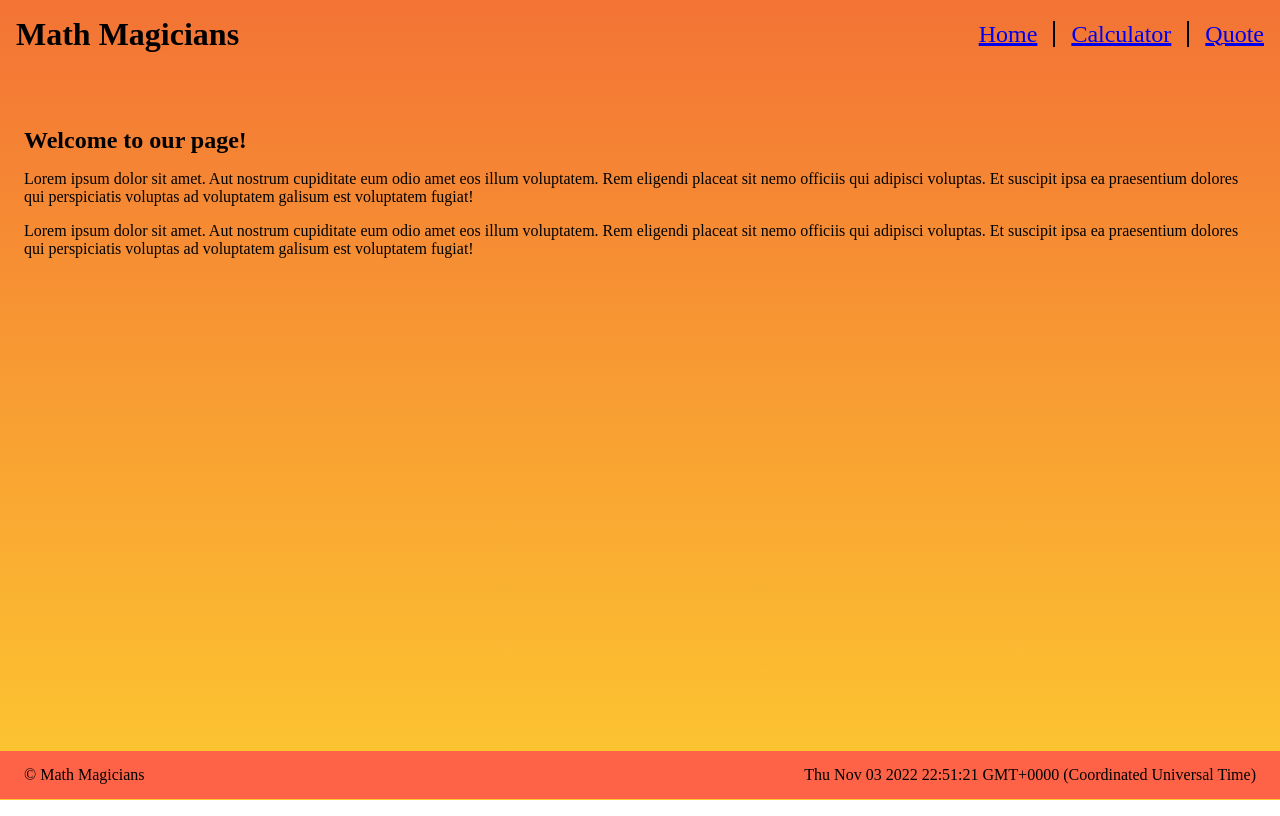
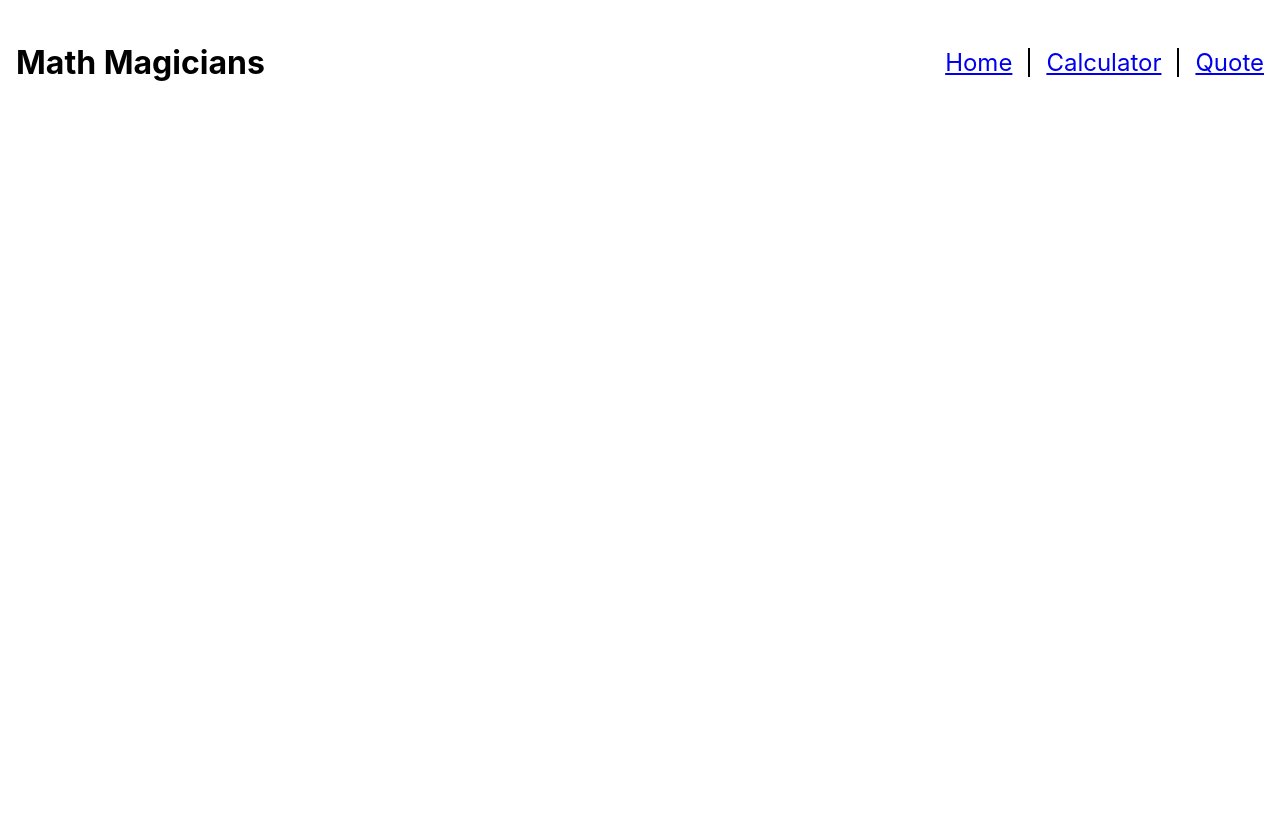
Before and after one commit to svitalis123/math-magicians, a React (Create React App) app: page / in a window 1280 px wide. Built offline with nearby package versions, Linux system fonts and the light colour scheme.

Commit message:
Reverted

```diff
--- a/src/App.css
+++ b/src/App.css
@@ -3,7 +3,4 @@
   margin: 0.00000000001%;
   width: 100%;
   height: 100vh;
-  overflow-y: hidden;
-  background: #fdc830;  /* fallback for old browsers */
-  background: linear-gradient(to bottom, #f37335, #fdc830); /* W3C, IE 10+/ Edge, Firefox 16+, Chrome 26+, Opera 12+, Safari 7+ */
 }
--- a/src/App.js
+++ b/src/App.js
@@ -3,9 +3,6 @@ import './App.css';
 import { BrowserRouter, Routes, Route } from 'react-router-dom';
 import Calculator from './components/Calculator';
 import Header from './components/Header';
-import Home from './components/Home';
-import Quote from './components/Quote';
-import Footer from './components/Footer';
 
 class App extends React.Component {
   constructor(props) {
@@ -19,12 +16,9 @@ class App extends React.Component {
         <BrowserRouter>
           <Header />
           <Routes>
-            <Route path="/" element={<Home />} />
             <Route path="/calculator" element={<Calculator />} />
-            <Route path="/quote" element={<Quote />} />
           </Routes>
         </BrowserRouter>
-        <Footer />
       </div>
     );
   }
--- a/src/components/Calculator.css
+++ b/src/components/Calculator.css
@@ -2,18 +2,10 @@
   width: 100%;
   height: 100%;
   display: flex;
-  padding: 1.5rem;
-  justify-content: space-between;
-}
-
-.container > h3 {
-  flex: 0.4;
-  padding-top: 3.5rem;
-  font-size: x-large;
+  align-items: center;
 }
 
 .wrapper {
-  flex: 0.6;
   width: 60%;
   height: 79%;
   margin: auto;
@@ -57,7 +49,7 @@
 #zero {
   grid-column-start: 1;
   grid-column-end: 3;
-  height: 9.1vh;
+  height: 9.9vh;
 }
 
 .operations {
--- a/src/components/Calculator.js
+++ b/src/components/Calculator.js
@@ -16,7 +16,6 @@ const Calculator = () => {
   };
   return (
     <div className="container">
-      <h3>Lets do some math!</h3>
       <div className="wrapper">
         <div className="wrapper_top">
           <p className="output" onChange={handleUpdate}>
--- a/src/components/Footer.js
+++ /dev/null
@@ -1,27 +0,0 @@
-import React from 'react';
-
-const Footer = () => {
-  const foter = {
-    position: 'absolute',
-    bottom: '0.1%',
-    display: 'flex',
-    padding: '1.5rem',
-    height: '3rem',
-    backgroundColor: 'tomato',
-    justifyContent: 'space-between',
-    alignItems: 'center',
-    width: '100%',
-  };
-  return (
-    <footer style={foter}>
-      <p>
-        &copy; Math Magicians
-      </p>
-      <p>
-        {Date()}
-      </p>
-    </footer>
-  );
-};
-
-export default Footer;
--- a/src/components/Header.js
+++ b/src/components/Header.js
@@ -1,5 +1,4 @@
 import React from 'react';
-import { Link } from 'react-router-dom';
 
 const Header = () => {
   const contaner = {
@@ -28,9 +27,9 @@ const Header = () => {
     <header style={contaner}>
       <h2 style={h2}>Math Magicians</h2>
       <nav style={nav}>
-        <Link to="/"><a href="javascrpt;void()" style={a}>Home</a></Link>
-        <Link to="calculator"><a href="javascrpt;void()" style={a}>Calculator</a></Link>
-        <Link to="quote"><a href="javascrpt;void()" style={a1}>Quote</a></Link>
+        <a href="javascrpt;void()" style={a}>Home</a>
+        <a href="javascrpt;void()" style={a}>Calculator</a>
+        <a href="javascrpt;void()" style={a1}>Quote</a>
       </nav>
     </header>
   );
--- a/src/components/Home.js
+++ /dev/null
@@ -1,32 +0,0 @@
-import React from 'react';
-
-const Home = () => {
-  const section = {
-    padding: '1.5rem',
-    display: 'flex',
-    flexDirection: 'column',
-    gap: '1rem',
-  };
-  return (
-    <section style={section}>
-      <br />
-      <h2>Welcome to our page!</h2>
-      <p>
-        Lorem ipsum dolor sit amet.
-        Aut nostrum cupiditate eum odio amet eos illum voluptatem.
-        Rem eligendi placeat sit nemo officiis qui adipisci voluptas.
-        Et suscipit ipsa ea praesentium dolores qui perspiciatis voluptas
-        ad voluptatem galisum est voluptatem fugiat!
-      </p>
-      <p>
-        Lorem ipsum dolor sit amet.
-        Aut nostrum cupiditate eum odio amet eos illum voluptatem.
-        Rem eligendi placeat sit nemo officiis qui adipisci voluptas.
-        Et suscipit ipsa ea praesentium dolores qui perspiciatis voluptas
-        ad voluptatem galisum est voluptatem fugiat!
-      </p>
-    </section>
-  );
-};
-
-export default Home;
--- a/src/components/Quote.js
+++ /dev/null
@@ -1,20 +0,0 @@
-import React from 'react';
-
-const Quote = () => {
-  const maindiv = {
-    textAlign: 'center',
-    padding: '1.5rem',
-    paddingTop: '10%',
-  };
-  return (
-    <div style={maindiv}>
-      <p>
-        Mathematics is not about numbers,
-        equotions, computations, or algorithms:
-        it is about understanding. - William Paul Thurston
-      </p>
-    </div>
-  );
-};
-
-export default Quote;
--- a/src/index.css
+++ b/src/index.css
@@ -1,10 +1,28 @@
-body,
-html,
-* {
-  padding: 0.00001px;
-  margin: 0.00001px;
+
+body {
+  margin: 0;
+  font-family:
+    -apple-system,
+    BlinkMacSystemFont,
+    'Segoe UI',
+    'Roboto',
+    'Oxygen',
+    'Ubuntu',
+    'Cantarell',
+    'Fira Sans',
+    'Droid Sans',
+    'Helvetica Neue',
+    sans-serif;
+  -webkit-font-smoothing: antialiased;
+  -moz-osx-font-smoothing: grayscale;
 }
 
-* {
-  box-sizing: border-box;
+code {
+  font-family:
+    source-code-pro,
+    Menlo,
+    Monaco,
+    Consolas,
+    'Courier New',
+    monospace;
 }
```
